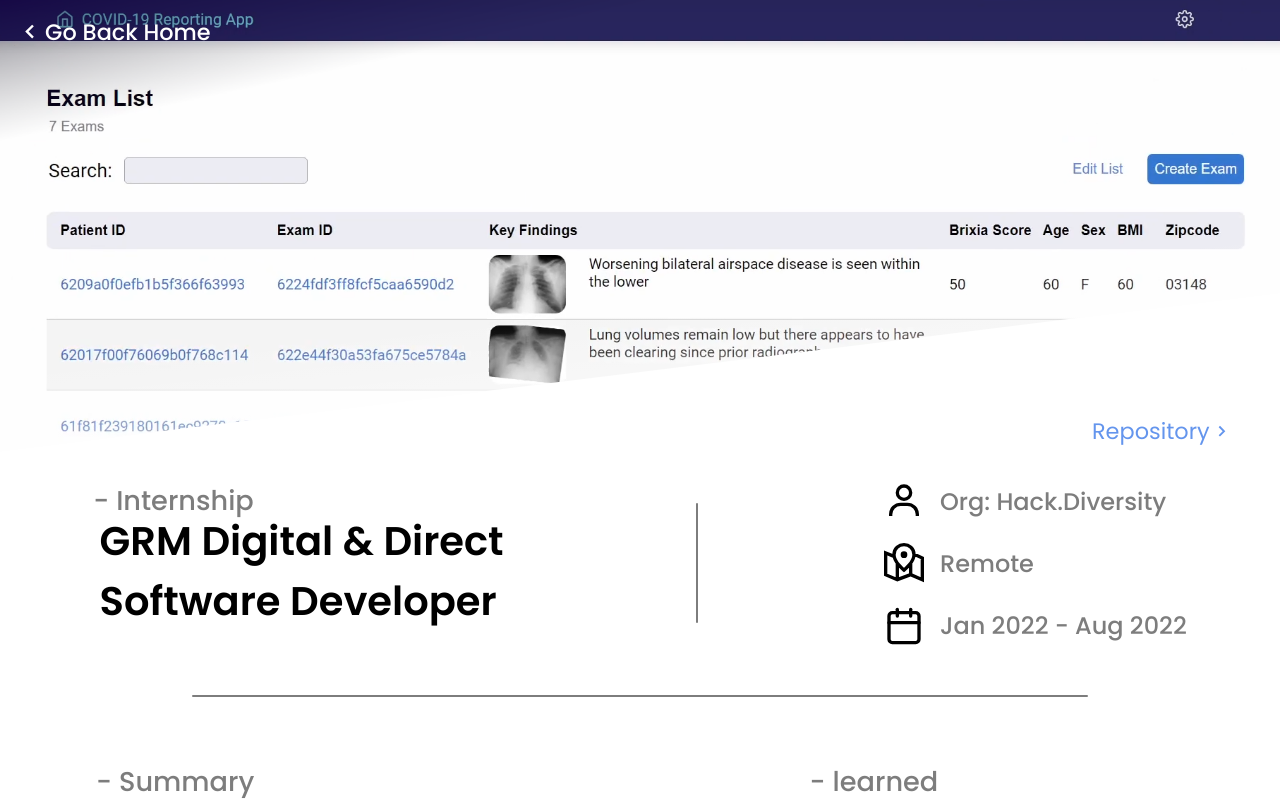
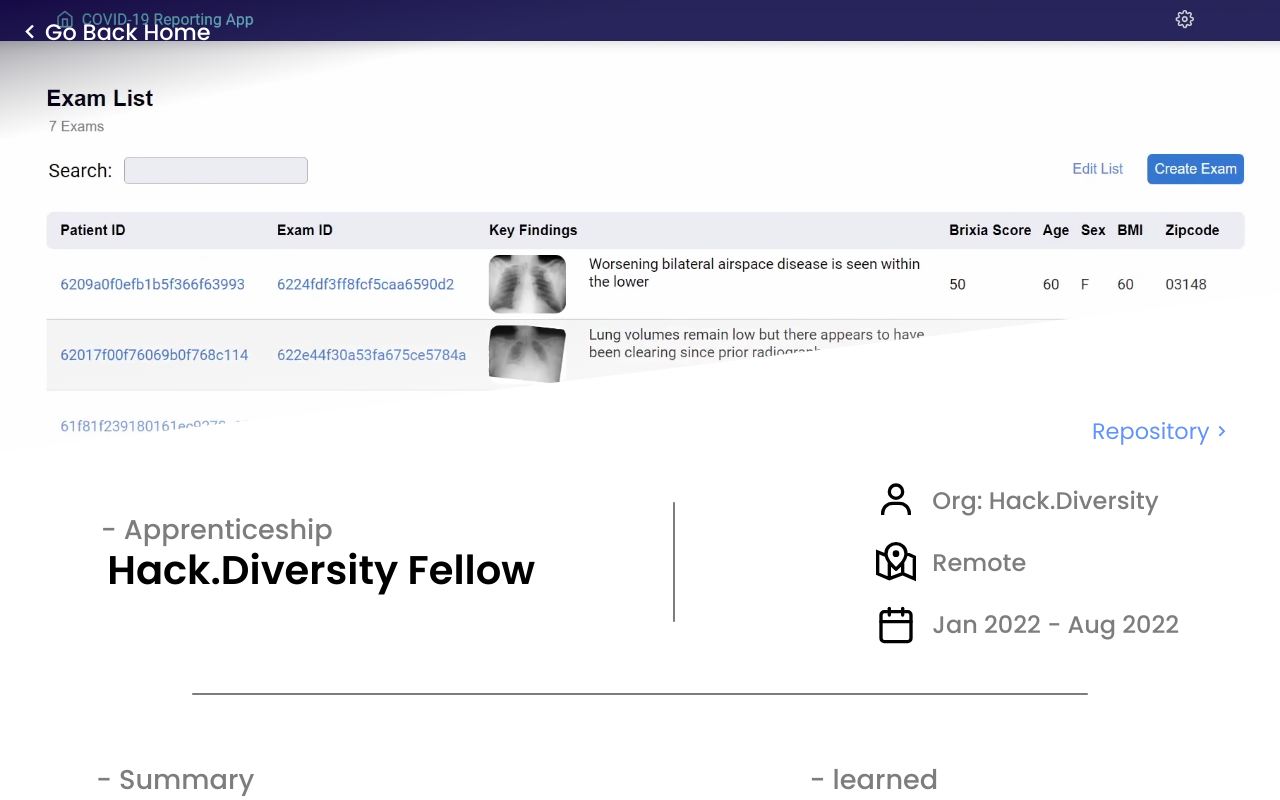
Before and after one commit to neezacoto/portfolio-website, a React (Create React App) app in the folder website/: page /covid-app in a window 1280 px wide. Shown: the top 800 px of the page. Built offline with nearby package versions, Linux system fonts and the light colour scheme.

Commit message:
fixed job title on discription pages

```diff
--- a/website/src/components/DiscPage/DiscPage.js
+++ b/website/src/components/DiscPage/DiscPage.js
@@ -24,6 +24,8 @@ function DiscPage (props) {
             />
             <div class="disc-body">
                 <InfoSection
+                    jobType={props.jobType}
+                    jobTitle={props.jobTitle}
                     manager={props.manager}
                     location={props.location}
                     date={props.date}
--- a/website/src/components/DiscPage/InfoSection.js
+++ b/website/src/components/DiscPage/InfoSection.js
@@ -10,9 +10,8 @@ function InfoSection (props) {
             <div class="title-disc-container">
                 <TitleDisc
                     class="info-title"
-                    category="Internship"
-                    title="GRM Digital & Direct
-                    Software Developer"
+                    category={props.jobType}
+                    title={props.jobTitle}
                     styles={{maxWidth: "30rem"}}
                 />
                 <div class="divider"/>
--- a/website/src/components/pages/BEPlus.js
+++ b/website/src/components/pages/BEPlus.js
@@ -3,6 +3,9 @@ import DiscPage from "../DiscPage/DiscPage";
 function BEPlus () {
     return (
         <DiscPage
+             jobType="Internship"
+             jobTitle="Operations Team Member"
+
              bannerImg="beplusbanner.png"
              websiteLink="https://builtenvironmentplus.org/"
              linkName="Website"
--- a/website/src/components/pages/CovidApp.js
+++ b/website/src/components/pages/CovidApp.js
@@ -3,6 +3,10 @@ import DiscPage from "../DiscPage/DiscPage";
 function CovidApp () {
     return (
         <DiscPage
+
+             jobType="Apprenticeship"
+             jobTitle="Hack.Diversity Fellow"
+
              bannerImg="covid-app-screen.png"
              websiteLink="https://github.com/diabaatwit/2022-Covid19-Mini-Project"
              linkName="Repository"
--- a/website/src/components/pages/LibertyMutual.js
+++ b/website/src/components/pages/LibertyMutual.js
@@ -3,6 +3,10 @@ import DiscPage from "../DiscPage/DiscPage";
 function LibertyMutual () {
     return (
         <DiscPage
+
+             jobType="Internship"
+             jobTitle="GRM Digital & Direct Software Developer"
+
              bannerImg="libertybanner.png"
              websiteLink="https://www.libertymutual.com/"
              linkName="Website"
--- a/website/src/components/pages/Loggit.js
+++ b/website/src/components/pages/Loggit.js
@@ -3,6 +3,9 @@ import DiscPage from "../DiscPage/DiscPage";
 function Loggit () {
     return (
         <DiscPage
+             jobType="CompSci Class"
+             jobTitle="Website Development"
+
              bannerImg="loggitbanner.png"
              websiteLink="https://www.youtube.com/watch?v=tSqRuyeU3XU"
              linkName="Presentation"
--- a/website/src/components/pages/Monkeytype.js
+++ b/website/src/components/pages/Monkeytype.js
@@ -3,6 +3,9 @@ import DiscPage from "../DiscPage/DiscPage";
 function Monkeytype () {
     return (
         <DiscPage
+             jobType="Monkeytype"
+             jobTitle="Open Source Contributor"
+
              bannerImg="monkeybanner.png"
              websiteLink="https://monkeytype.com/"
              linkName="Website"
```
